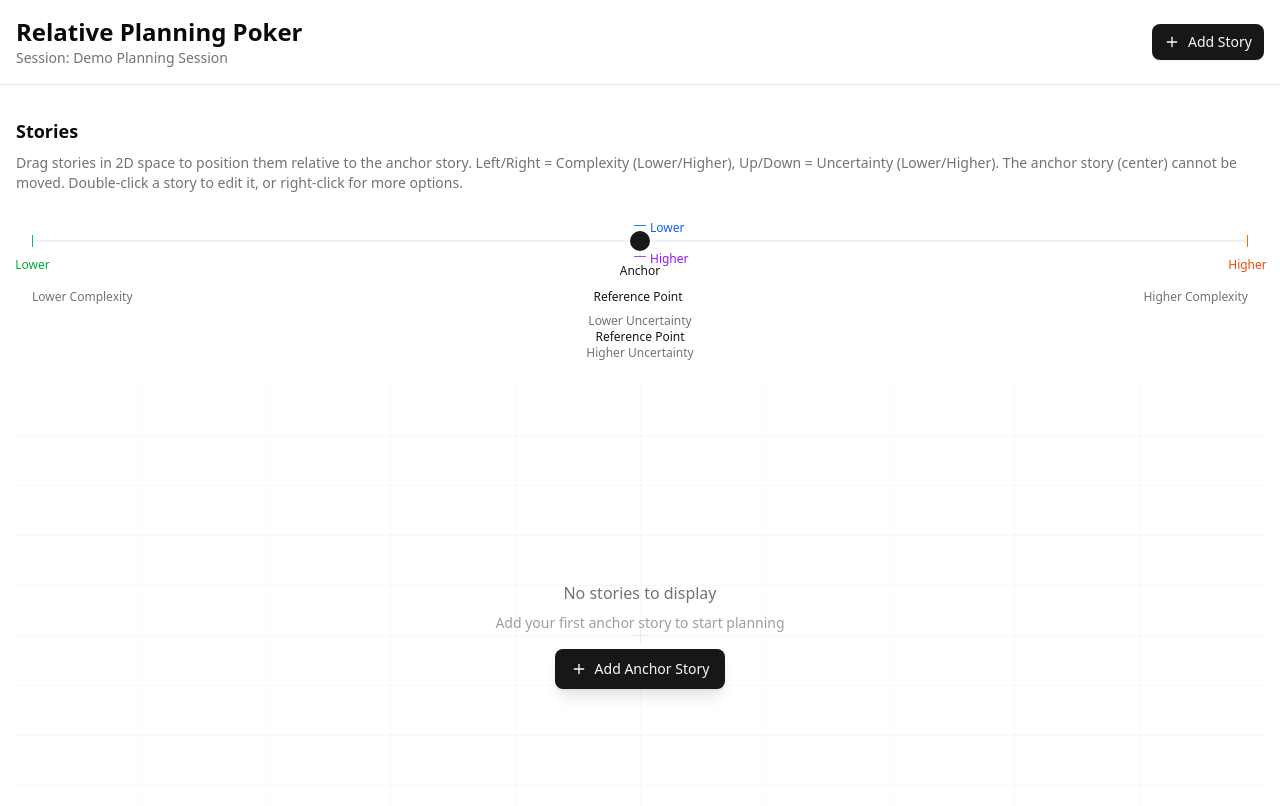
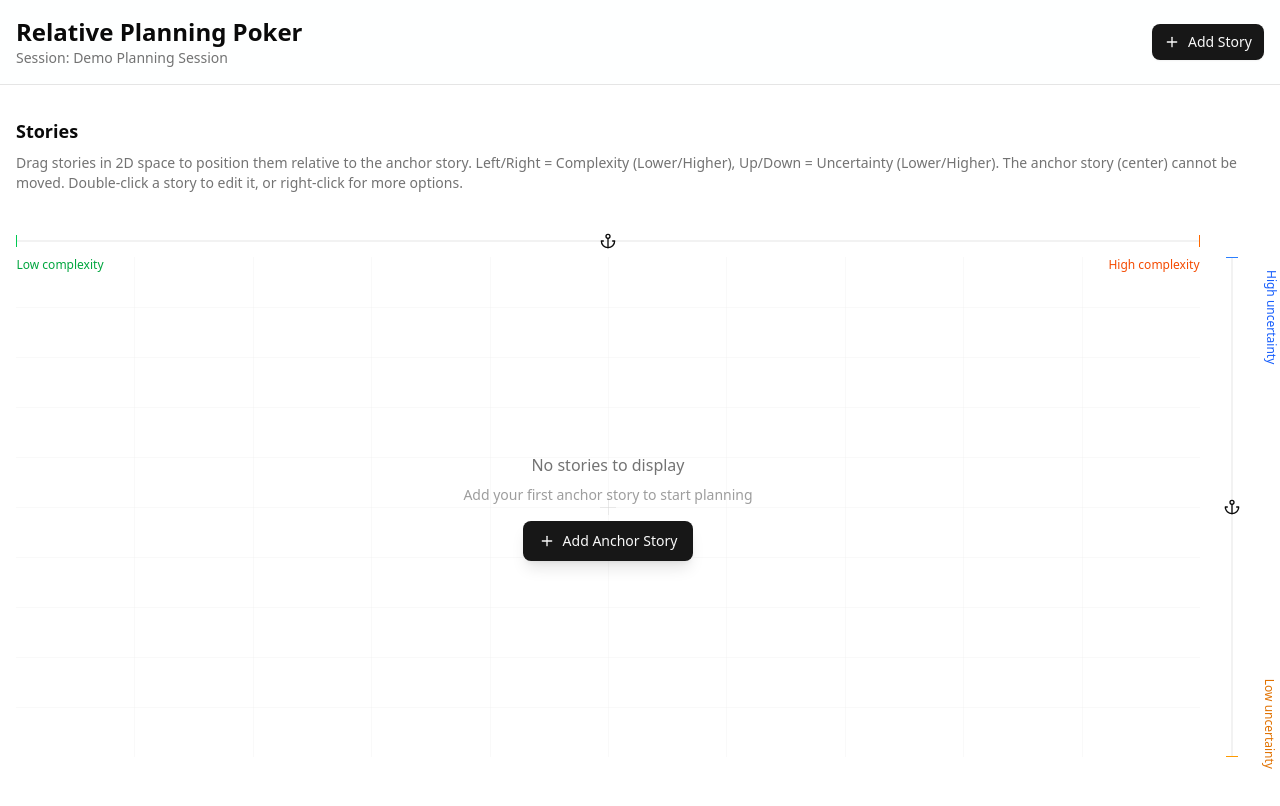
Before and after one commit to xiduzo/relative-planning-poker, a Next.js app: page / in a window 1280 px wide. Shown: the top 806 px of the page. Built offline with nearby package versions, Linux system fonts and the light colour scheme.

Commit message:
show labels in a grid

```diff
--- a/src/components/PlanningCanvas.tsx
+++ b/src/components/PlanningCanvas.tsx
@@ -13,7 +13,7 @@ import { cn } from '@/lib/utils'
 import { positionToPercentage } from '@/utils/position'
 import { useCanvasRef } from './DndProvider'
 import { Button } from './ui/button'
-import { Plus } from 'lucide-react'
+import { AnchorIcon, Plus } from 'lucide-react'
 import type { Story } from '@/types'
 
 export interface PlanningCanvasProps {
@@ -89,77 +89,43 @@ export const PlanningCanvas: React.FC<PlanningCanvasProps> = ({
   }
 
   return (
-    <div className={cn('space-y-6', className)}>
-      {/* 2D Axis Visualization */}
-      <div className="relative px-4">
-        <div className="relative h-8 flex items-center">
-          {/* X-axis line (Complexity) */}
+    <div
+      className={cn(
+        'grid grid-cols-[1fr_4rem] grid-rows-[2rem_1fr] gap-0',
+        className
+      )}
+    >
+      {/* Complexity indicators */}
+      <section className="col-span-1 row-span-1 relative h-8 flex items-center px-4">
         <div className="absolute inset-x-0 top-1/2 h-px bg-border -translate-y-1/2" />
-
-          {/* Y-axis line (Uncertainty) */}
-          <div className="absolute inset-y-0 left-1/2 w-px bg-border -translate-x-1/2" />
-
-          {/* Complexity indicators */}
         <div className="absolute left-0 top-1/2 -translate-y-1/2">
           <div className="h-3 w-px bg-green-500" />
-            <div className="absolute top-full mt-1 left-1/2 -translate-x-1/2 whitespace-nowrap">
-              <span className="text-xs text-green-600 font-medium">Lower</span>
+          <div className="absolute top-full mt-1 left-1/2 whitespace-nowrap">
+            <span className="text-xs text-green-600 font-medium">
+              Low complexity
+            </span>
           </div>
         </div>
 
         <div className="absolute left-1/2 top-1/2 -translate-x-1/2 -translate-y-1/2">
-            <div className="h-6 w-6 bg-primary rounded-full border-2 border-background" />
-            <div className="absolute top-full mt-1 left-1/2 -translate-x-1/2 whitespace-nowrap">
-              <span className="text-xs text-primary font-medium">Anchor</span>
-            </div>
+          <AnchorIcon className="w-4 h-4" aria-label="Anchor" />
         </div>
 
         <div className="absolute right-0 top-1/2 -translate-y-1/2">
           <div className="h-3 w-px bg-orange-500" />
-            <div className="absolute top-full mt-1 left-1/2 -translate-x-1/2 whitespace-nowrap">
+          <div className="absolute top-full mt-1 right-1/2 whitespace-nowrap">
             <span className="text-xs text-orange-600 font-medium">
-                Higher
+              High complexity
             </span>
           </div>
         </div>
+      </section>
 
-          {/* Uncertainty indicators */}
-          <div className="absolute left-1/2 top-0 -translate-x-1/2">
-            <div className="w-3 h-px bg-blue-500" />
-            <div className="absolute left-full ml-1 top-1/2 -translate-y-1/2 whitespace-nowrap">
-              <span className="text-xs text-blue-600 font-medium">Lower</span>
-            </div>
-          </div>
-
-          <div className="absolute left-1/2 bottom-0 -translate-x-1/2">
-            <div className="w-3 h-px bg-purple-500" />
-            <div className="absolute left-full ml-1 top-1/2 -translate-y-1/2 whitespace-nowrap">
-              <span className="text-xs text-purple-600 font-medium">
-                Higher
-              </span>
-            </div>
-          </div>
-        </div>
-
-        {/* Axis labels */}
-        <div className="flex justify-between text-xs text-muted-foreground mt-8">
-          <span>Lower Complexity</span>
-          <span className="text-primary font-medium">Reference Point</span>
-          <span>Higher Complexity</span>
-        </div>
-
-        <div className="flex flex-col items-center text-xs text-muted-foreground mt-2">
-          <span>Lower Uncertainty</span>
-          <span className="text-primary font-medium">Reference Point</span>
-          <span>Higher Uncertainty</span>
-        </div>
-      </div>
-
-      {/* 2D Story Positioning Area */}
-      <div
+      {/* Main canvas area, offset by 1 column */}
+      <section
         ref={combinedRef}
         className={cn(
-          'relative min-h-[500px] w-full px-4',
+          'relative min-h-[500px] px-4 col-span-1 col-start-1 row-span-1',
           'transition-colors duration-200',
           isOver && 'bg-primary/5 rounded-lg',
           'focus-within:outline-none focus-within:ring-2 focus-within:ring-primary focus-within:ring-offset-2'
@@ -265,8 +231,36 @@ export const PlanningCanvas: React.FC<PlanningCanvasProps> = ({
             </div>
           </div>
         )}
+      </section>
+
+      {/* Right-side Uncertainty Axis */}
+      <section className="col-span-1 row-span-1 relative flex items-center h-full">
+        {/* Y-axis line (Uncertainty) */}
+        <div className="absolute inset-y-0 left-1/2 w-px bg-border -translate-x-1/2" />
+
+        {/* Uncertainty indicators */}
+        <div className="absolute top-0 left-1/2 -translate-x-1/2">
+          <div className="w-3 h-px bg-blue-500" />
+          <div className="absolute translate-x-1/2 whitespace-nowrap transform rotate-90 origin-left">
+            <span className="text-xs text-blue-600 font-medium">
+              High uncertainty
+            </span>
+          </div>
         </div>
 
+        <div className="absolute top-1/2 left-1/2 -translate-x-1/2 -translate-y-1/2">
+          <AnchorIcon className="w-4 h-4" aria-label="Anchor" />
+        </div>
+
+        <div className="absolute bottom-0 left-1/2 -translate-x-1/2">
+          <div className="w-3 h-px bg-amber-500" />
+          <div className="absolute -translate-x-1/2 whitespace-nowrap transform rotate-90 origin-right">
+            <span className="text-xs text-amber-600 font-medium">
+              Low uncertainty
+            </span>
+          </div>
+        </div>
+      </section>
       {/* Position Summary */}
       {stories.length > 0 && (
         <div className="px-4">
```
Lines whose indentation alone changed are shown as unchanged.
